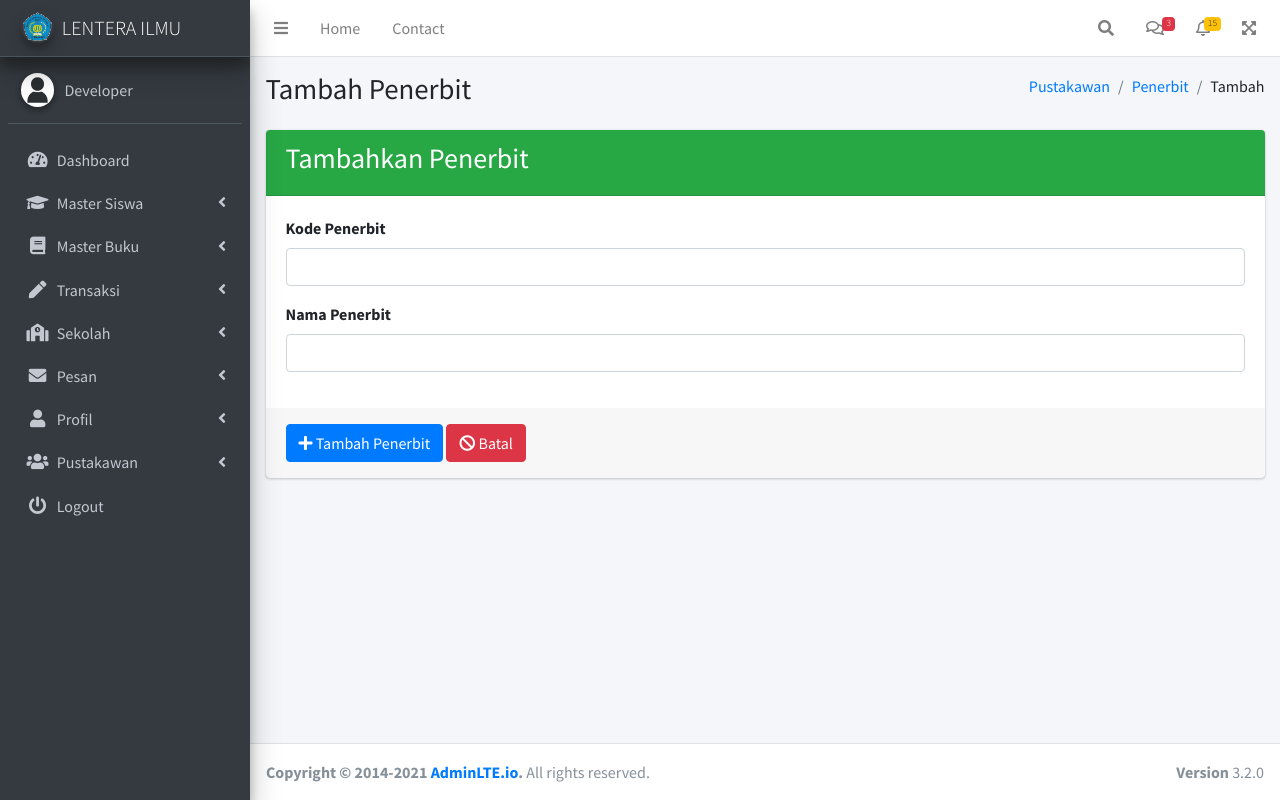
After one commit to Imamsaa/Master-Perpustakaan-Sekolah, a CodeIgniter 4 app: template app/Views/admin/penerbit/addpenerbit.php in a window 1280 px wide. The commit adds this page. Run offline with PHP 8.4 and a stand-in for CodeIgniter, Linux system fonts and the light colour scheme; the template is opened without the code that fills it, so the values that code supplies are empty; some libraries are stand-ins or nearby versions.

Commit message:
Menambahkan Pages dan menu penerbit buku

```diff
--- a/app/Config/Routes.php
+++ b/app/Config/Routes.php
@@ -33,3 +33,9 @@ $routes->get('/pustakawan/tahun/ubah', 'Admin\Tahun::ubah');
 
 $routes->get('/pustakawan/siswa/cetak', 'Admin\Cetak::index');
 $routes->get('/pustakawan/siswa/cetak/ya', 'Admin\Cetak::cetak');
+
+// PENERBIT
+
+$routes->get('/pustakawan/penerbit', 'Admin\Penerbit::index');
+$routes->get('/pustakawan/penerbit/tambah', 'Admin\Penerbit::tambah');
+$routes->get('/pustakawan/penerbit/ubah', 'Admin\Penerbit::ubah');
--- /dev/null
+++ b/app/Views/admin/penerbit/addpenerbit.php
@@ -0,0 +1,68 @@
+<?= $this->extend('admin/template/template'); ?>
+ <!-- Content Wrapper. Contains page content -->
+ <?= $this->section('content'); ?>
+<!-- Content Wrapper. Contains page content -->
+<div class="content-wrapper">
+    <!-- Content Header (Page header) -->
+    <div class="content-header">
+      <div class="container-fluid">
+        <div class="row mb-2">
+          <div class="col-sm-6">
+            <h1 class="m-0">Tambah Penerbit</h1>
+          </div><!-- /.col -->
+          <div class="col-sm-6">
+            <ol class="breadcrumb float-sm-right">
+              <li class="breadcrumb-item"><a href="<?= base_url('pustakawan'); ?>">Pustakawan</a></li>
+              <li class="breadcrumb-item"><a href="<?= base_url('pustakawan/penerbit'); ?>">Penerbit</a></li>
+              <li class="breadcrumb-item">Tambah</li>
+            </ol>
+          </div><!-- /.col -->
+        </div><!-- /.row -->
+      </div><!-- /.container-fluid -->
+    </div>
+    <!-- /.content-header -->
+
+    <!-- Main content -->
+    <section class="content">
+      <div class="container-fluid">
+        <!-- ROW -->
+        <div class="row mb-2">
+            <div class="col-md-12">
+            <!-- general form elements -->
+            <div class="card card-success">
+              <div class="card-header">
+                <div class="card-title">
+                    <h3>Tambahkan Penerbit</h3>
+                </div>
+              </div>
+              <!-- /.card-header -->
+              <!-- form start -->
+              <form>
+                <div class="card-body">
+                  <div class="form-group">
+                      <label for="kode">Kode Penerbit</label>
+                      <input type="text" name="kode" class="form-control" id="kode" placeholder="">
+                  </div>
+                  <div class="form-group">
+                    <label for="nama">Nama Penerbit</label>
+                    <input type="text" name="nama" class="form-control" id="nama" placeholder="">
+                  </div>
+                </div>
+                <!-- /.card-body -->
+
+                <div class="card-footer">
+                  <button type="submit" class="btn btn-primary my-1"><i class="fas fa-solid fa-plus"></i> Tambah Penerbit</button>
+                  <a href="<?= base_url('pustakawan/penerbit'); ?>" class="btn btn-danger my-1"><i class="fas fa-solid fa-ban"></i> Batal</a>
+                </div>
+              </form>
+            </div>
+            <!-- /.card -->
+          </div>
+          <!--/.col (left) -->
+        </div>
+      </div><!-- /.container-fluid -->
+    </section>
+    <!-- /.content -->
+  </div>
+  <!-- /.content-wrapper -->
+  <?= $this->endSection(); ?>
--- a/app/Views/admin/template/navbar.php
+++ b/app/Views/admin/template/navbar.php
@@ -70,7 +70,7 @@
         </a>
         <ul class="nav nav-treeview">
             <li class="nav-item">
-            <a href="../charts/chartjs.html" class="nav-link">
+            <a href="<?= base_url('pustakawan/penerbit'); ?>" class="nav-link">
                 <i class="far fa-circle nav-icon"></i>
                 <p>Penerbit Buku</p>
             </a>
```
Also changed, not shown: app/Controllers/Admin/Penerbit.php (added, +37 -0 lines), app/Views/admin/penerbit/editpenerbit.php (added, +68 -0 lines), app/Views/admin/penerbit/tablepenerbit.php (added, +83 -0 lines).
